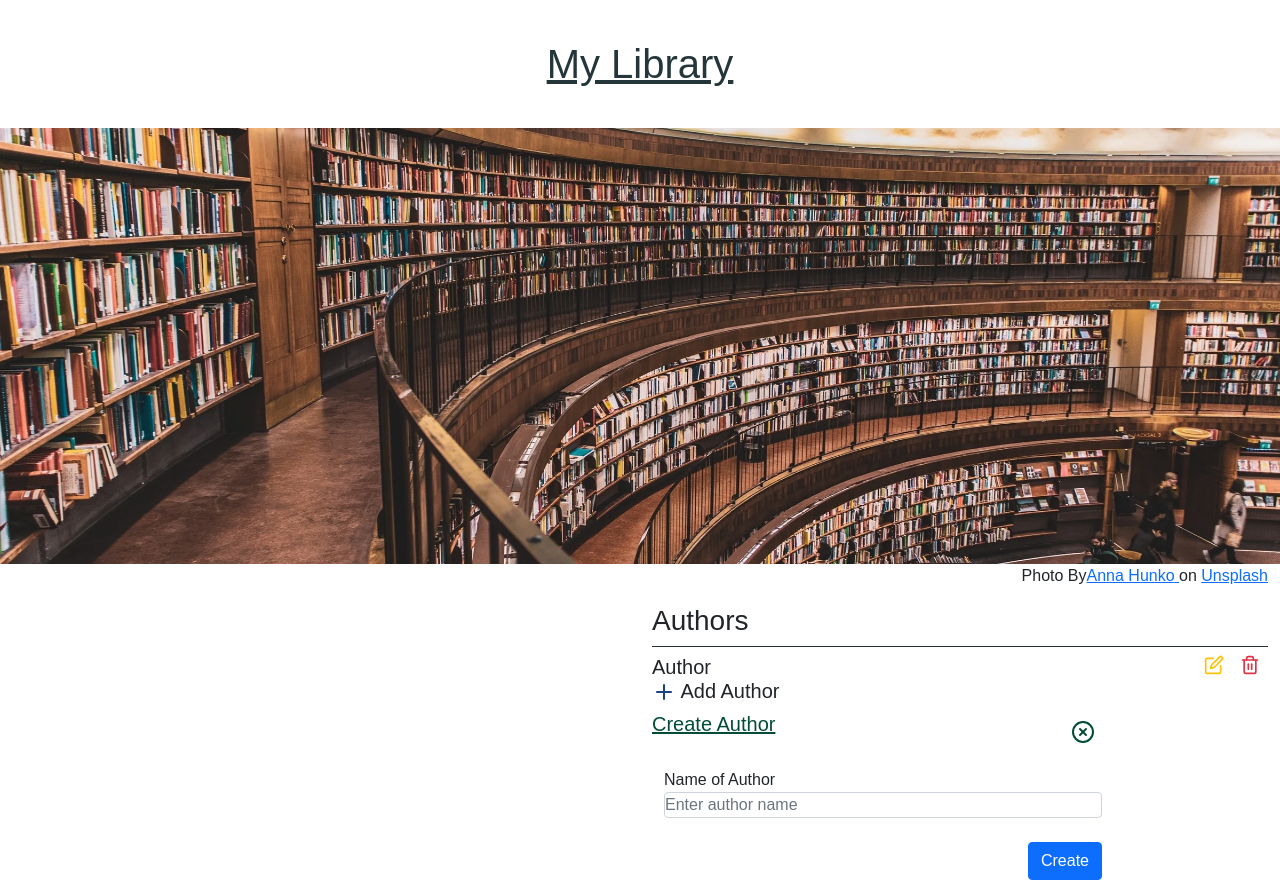
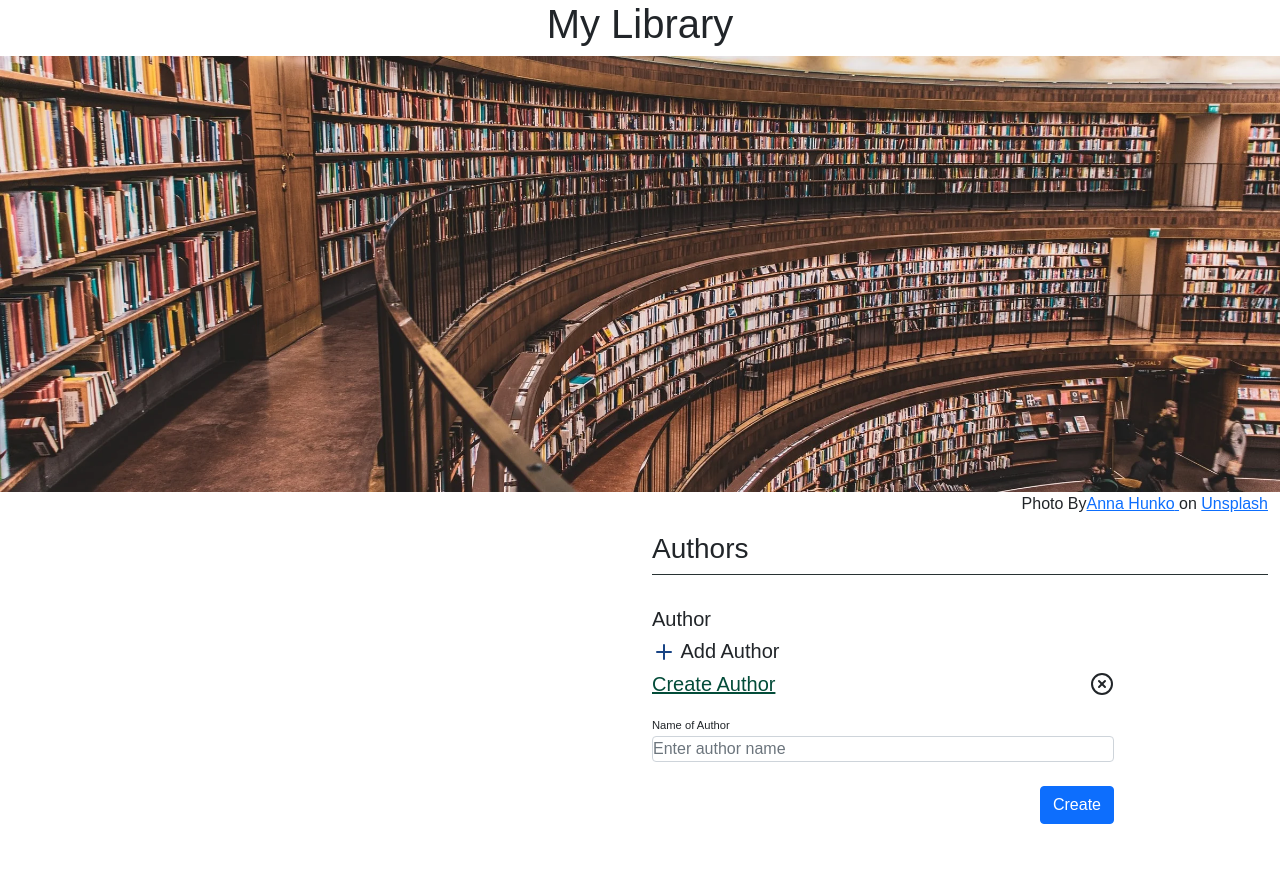
Before and after one commit to Amila-siriwardhana/library, a React (Create React App) app: page / in a window 1280 px wide. After the commit the page ends 826 px from the top, so only its background shows below. Built offline with nearby package versions, Linux system fonts and the light colour scheme.

Commit message:
Create Hover

```diff
--- a/src/Components/Author/Author.tsx
+++ b/src/Components/Author/Author.tsx
@@ -4,13 +4,13 @@ import { Edit, Trash2 } from "react-feather";
 
 const Author: React.FC = () => {
   return (
-    <Row className="m-0 p-0">
-      <Col xs={10} className="mx-0  px-0">
+    <Row className="authors m-0 p-0">
+      <Col xs={10} className="mx-0 my-2  px-0">
         <div className=" px-0 mx-0">
-          <h5 className="m-0">Author</h5>
+          <h5 className=" m-0">Author</h5>
         </div>
       </Col>
-      <Col xs={2} className="icons px-0 m-0 d-flex justify-content-end">
+      <Col xs={2} className="icons px-0 m-0 my-2 d-flex justify-content-end">
         <Edit className="icons text-warning mx-2" size={20} />
         <Trash2 className="icons text-danger mx-2" size={20} />
       </Col>
--- a/src/Components/Author/AuthorForm.tsx
+++ b/src/Components/Author/AuthorForm.tsx
@@ -5,19 +5,16 @@ import { XCircle } from "react-feather";
 const AuthorForm: React.FC = () => {
   return (
     <Container className="p-0 m-0">
-      <Row className="topic m-0 p-0 ">
-        <Col xs={8} className="m-0 p-0">
-          <h5 className="m-0 p-0">Create Author</h5>
-        </Col>
-        <Col xs={4} className="m-0 p-0">
-          <XCircle className="closeButton float-start p-0 m-2" />
-        </Col>
-      </Row>
       <Row className="p-0 m-0">
-        <Col xs={9}>
+        <Col xs={9} className="p-0">
+          <h5 className=" m-0 p-0 ">
+            <span className="authorTopic p-0">Create Author </span>{" "}
+            <XCircle className="closeButton float-end p-0 m-0" />
+          </h5>
+
           <form className="py-3">
             <div className="form-group">
-              <label>Name of Author</label>
+              <label className="lable">Name of Author</label>
               <input
                 className="form-control p-0 m-0"
                 id="exampleInputEmail1"
--- a/src/Components/Author/AuthorUi.tsx
+++ b/src/Components/Author/AuthorUi.tsx
@@ -9,7 +9,7 @@ const AuthorUi: React.FC = () => {
     <React.Fragment>
       <Row className="m-0 p-0">
         <Col className="author p-0 m-0">
-          <div className="h1">
+          <div className="h1 mb-4">
             <h3>Authors</h3>
           </div>
           <div>
--- a/src/Components/Welcome.tsx
+++ b/src/Components/Welcome.tsx
@@ -7,7 +7,7 @@ const Welcome: React.FC = () => {
     <React.Fragment>
       <Col className="welcomeTop p-0 m-0">
         <Row className="m-0 p-0">
-          <h1 className="topic text-center ">My Library</h1>
+          <h1 className="welcometopic text-center ">My Library</h1>
         </Row>
         <Row className="mx-0 pl-0 pr-0">
           <img
--- a/src/assets/styles/_author.scss
+++ b/src/assets/styles/_author.scss
@@ -1,3 +1,4 @@
+.authors {
   .authorMainList {
     margin-top: 1.5em;
     margin-bottom: 1.5em;
@@ -10,4 +11,12 @@
   }
   .icons {
     cursor: pointer;
+    display: none;
   }
+}
+.authors:hover {
+  background-color: #f5f5f5;
+  .icons {
+    display: flex;
+  }
+}
--- a/src/assets/styles/_authorForm.scss
+++ b/src/assets/styles/_authorForm.scss
@@ -1,4 +1,4 @@
-.topic {
+.authorTopic {
   text-align: start;
   text-decoration: underline;
   color: #034c39;
@@ -6,3 +6,6 @@
 .closeButton {
   cursor: pointer;
 }
+.lable {
+  font-size: 0.7rem;
+}
--- a/src/assets/styles/_welcome.scss
+++ b/src/assets/styles/_welcome.scss
@@ -5,7 +5,7 @@
     margin-bottom: 1em;
   }
   @media (max-width: 576px) {
-    .topic {
+    .welcometopic {
       font-size: 2em;
     }
     .photoCredit {
```
Lines whose indentation alone changed are shown as unchanged.
